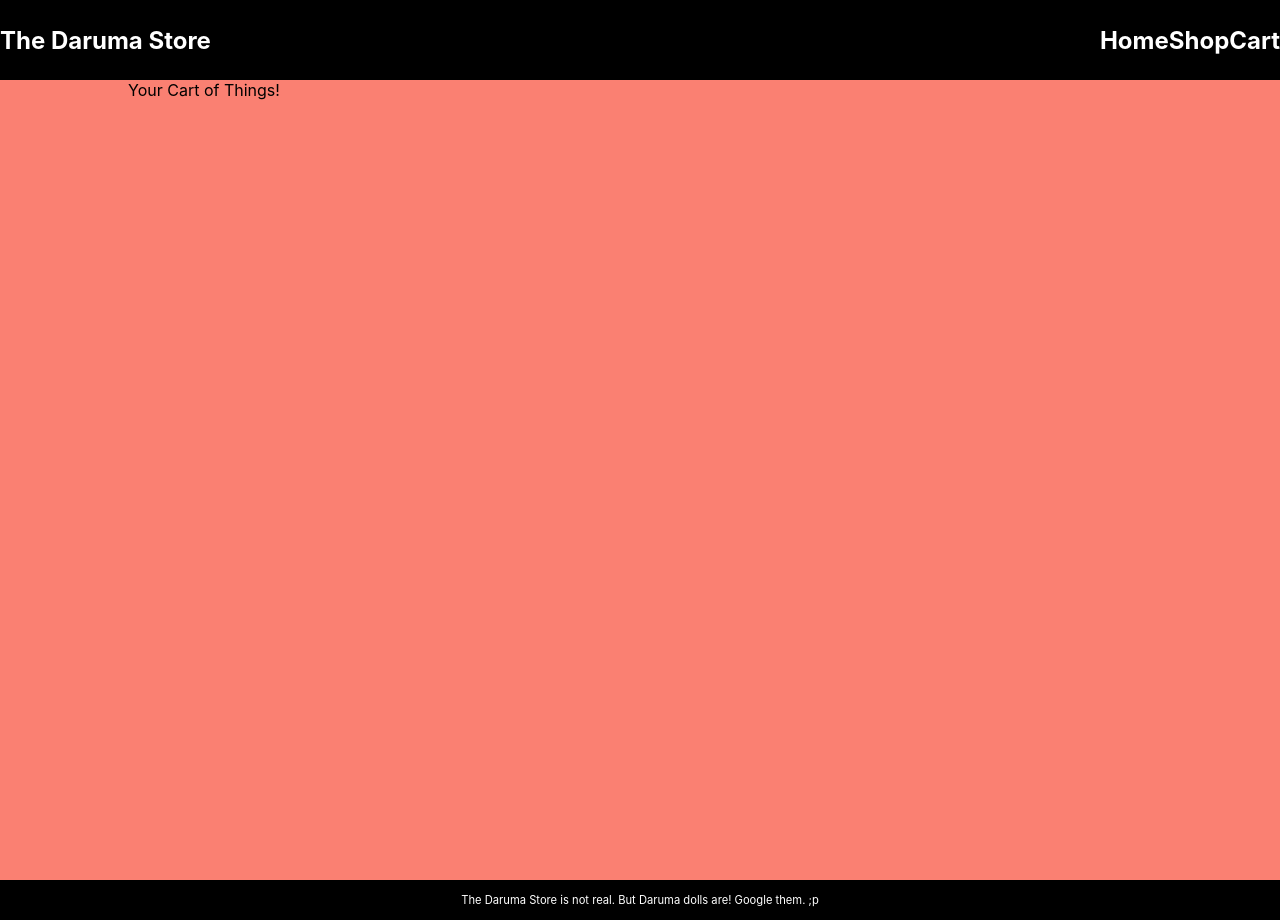
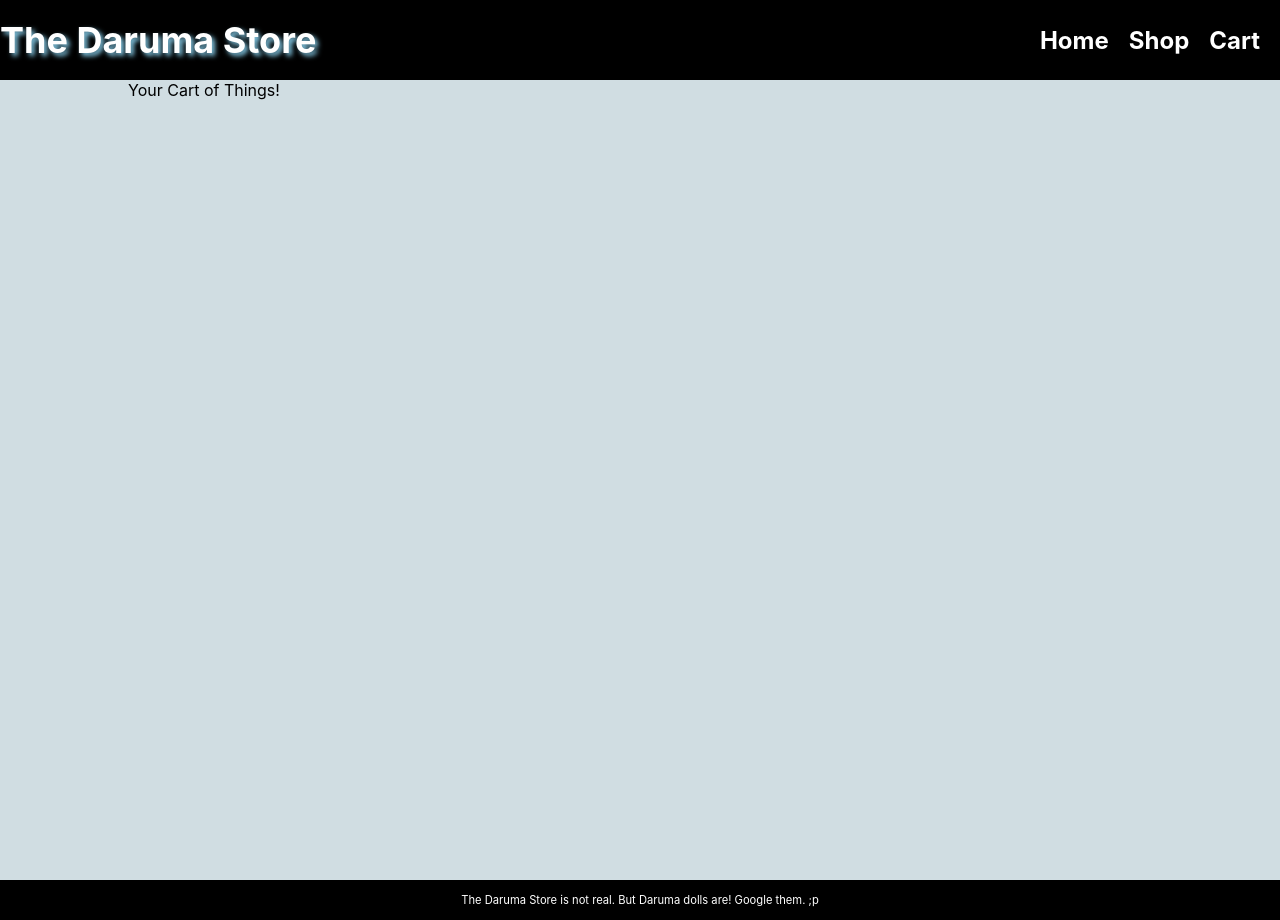
Before and after one commit to erinjaym/shopping-cart, a React (Create React App) app: page /Cart in a window 1280 px wide. Built offline with nearby package versions, Linux system fonts and the light colour scheme.

Commit message:
Altered styles for shop page. Altered Nav bar styles.

```diff
--- a/src/Home.js
+++ b/src/Home.js
@@ -4,7 +4,7 @@ import { Link } from "react-router-dom";
 const Home = () => {
     return (
         <div id="homepage" className="homepage" >
-            <Link to="/Shop" className="shop-button">Shop Now</Link>
+            <Link to="/Shop" className="shop-now-button">Shop Now</Link>
         </div>
     );
 };
--- a/src/Nav.js
+++ b/src/Nav.js
@@ -5,16 +5,16 @@ import { Link } from "react-router-dom";
 const Nav = () => {
     return (
         <nav>
-            <div id="logo">The Daruma Store</div>
+            <div id="logo" className="logo">The Daruma Store</div>
             <ul id="links" className="nav-links">
                 <Link to="/">
-                    <li>Home</li>
+                    <li className="nav-link">Home</li>
                 </Link>
                 <Link to="/Shop">
-                    <li>Shop</li>
+                    <li className="nav-link">Shop</li>
                 </Link>
                 <Link to="/Cart">
-                    <li>Cart</li>
+                    <li className="nav-link">Cart</li>
                 </Link>
             </ul>
         </nav>
--- a/src/index.css
+++ b/src/index.css
@@ -13,7 +13,7 @@ code {
 }
 
 nav {
-  align-items: center;
+align-items: center;
 background-color: black;
 color: white;
 display: flex;
@@ -27,7 +27,10 @@ font-weight: bold;
 .nav-links{
 display: flex;
 flex-direction: row;
-justify-content: space-evenly;
+}
+
+.nav-link{
+padding-right: 20px;
 }
 
 
@@ -55,30 +58,43 @@ height: 100vh;
 
 .shop {
 align-items: center;
-background-color: white;
+background-color: rgb(208, 221, 226);
 display: grid;
 grid-template-columns: 1fr 1fr 1fr;
 grid-template-rows: 1fr 1fr;
+height: 100vh;
 justify-content: center;
+padding-bottom: 5vh;
+padding-top: 5vh;
 padding-left: 10vw;
 padding-right: 10vw;
-height: 100vh;
 }
 
 .item {
 align-items: center;
 display: flex;
 flex-direction: column;
+font-weight: bold;
 }
 
 .item-button {
-color:teal;
-background-color: yellowgreen;
-width: 100px;
+  background-color: black;
+  color: white;
+  font-size: 1.2em;
+  font-weight: bold;
+  padding: 5px;
+}
+
+.item-button:hover {
+  background-color: white;
+  border: 1px solid black;
+  color: black;
+  font-size: 1.2em;
+  font-weight: bold;
 }
 
 .cart {
-background-color: salmon;
+background-color: rgb(208, 221, 226);
 height: 100vh;
 padding-right: 10vw;
 padding-left: 10vw;
@@ -100,27 +116,39 @@ min-height: 5vh;
   width: 300px;
 }
 
-.shop-button {
+
+.item-image:hover {
+  border: 3px solid black;
+  border-radius: 50%;
+  height: 300px;
+  width: 300px;
+}
+
+.shop-now-button {
 background-color: black;
 color: white;
+display: inline-block;
 font-size: 2em;
-display: inline-block;
-justify-content: center;
-text-align: center;
+height: 50px;
+left: 60vw;
 position: absolute;
 top: 40vh;
-left: 60vw;
+text-align: center;
 width: 200px;
-height: 50px;
 }
 
-.shop-button:hover {
+.shop-now-button:hover {
   background-color: white;
   border: 2px black solid;
   color: black;
+  display: inline-block;
   font-size: 2em;
   font-weight: bold;
-  display: inline-block;
   text-align: center;
   width: 200px;
   }
+
+  .logo{
+  font-size: 1.5em;
+  text-shadow: skyblue 3px 3px 5px;
+  }
```
